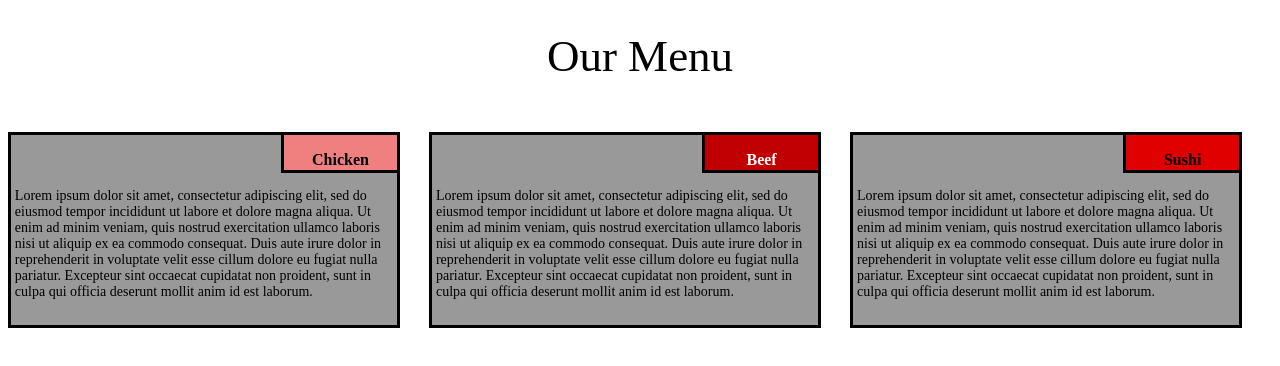
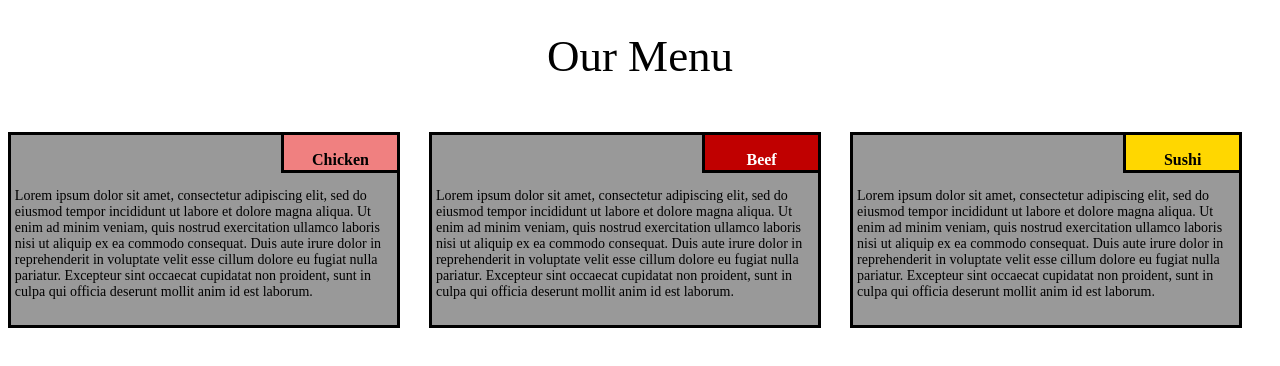
Before and after one commit to bohdanbihun/b, a plain HTML site: page index.html in a window 1280 px wide. Drawn offline with Linux system fonts and the light colour scheme.

Commit message:
Update style.css

```diff
--- a/style.css
+++ b/style.css
@@ -73,7 +73,7 @@ font-family:'Montserrat';
 .box_small3{
 	right: 0;
 	top: 0;
-	background-color:#e00000;
+	background-color:#FFD700;
 	position: absolute;
 	border-bottom: solid;
 	border-left: solid;
```
